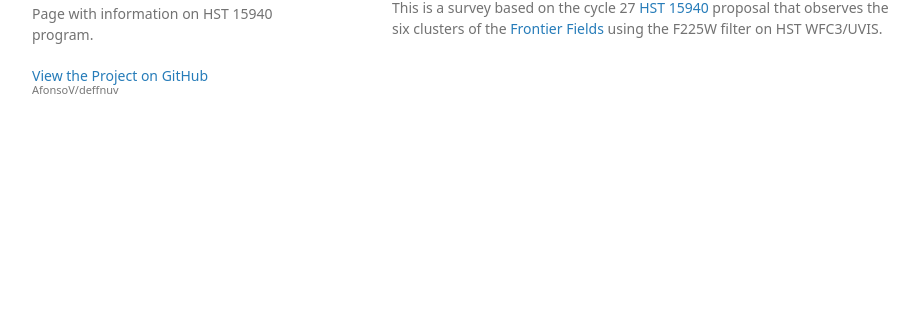
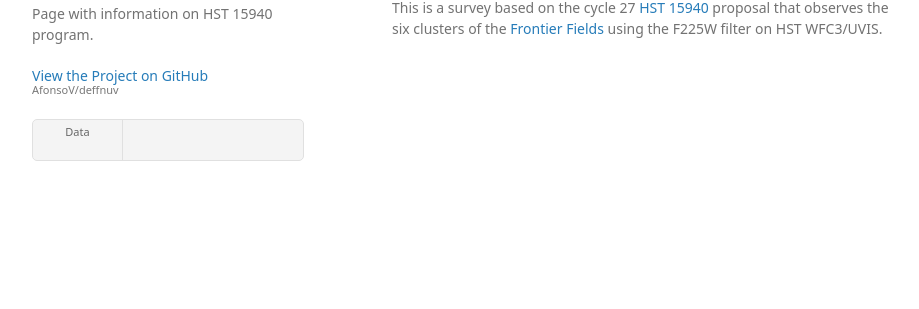
Before and after one commit to AfonsoV/deffnuv, a Jekyll site: the page built from index.md, in a window 1280 px wide. Shown: the part 143-452 px from the top of the page, without its empty margins (178-1097 px from the left). Built offline with Jekyll 4.4.1, drawn with Linux system fonts in a browser that asks for light colours; some web fonts are replaced; our own code applies the rules of GitHub Pages for plain Markdown files.

Commit message:
Add button.

```diff
--- a/_layouts/default.html
+++ b/_layouts/default.html
@@ -28,6 +28,10 @@
         {% if site.github.is_user_page %}
         <p class="view"><a href="{{ site.github.owner_url }}">View My GitHub Profile</a></p>
         {% endif %}
+
+        <ul class="downloads">
+          <li><a href="{{ site.github.zip_url }}"> Data </a></li>
+        </ul>
 
         {% if site.show_downloads %}
         <ul class="downloads">
```
